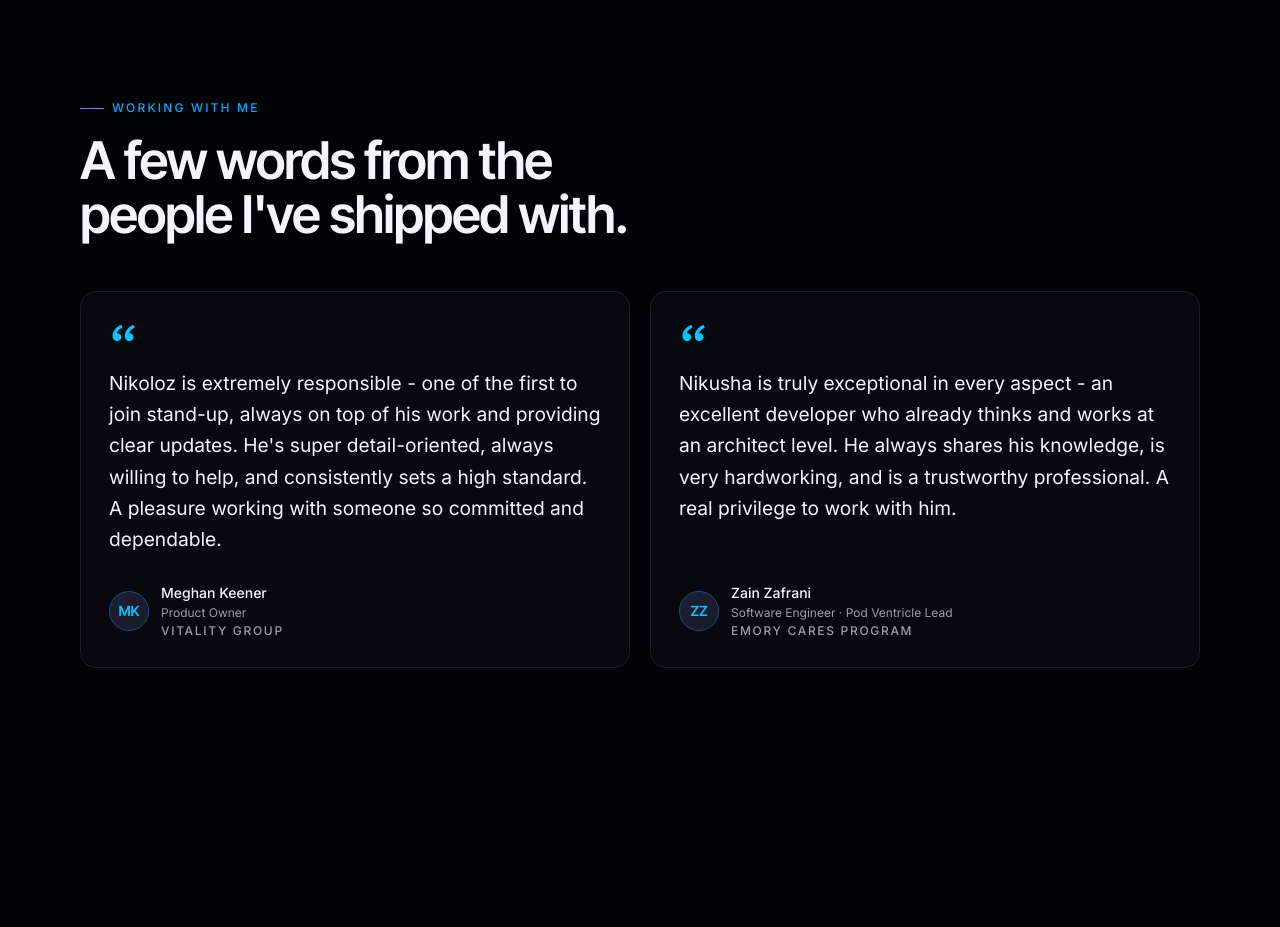
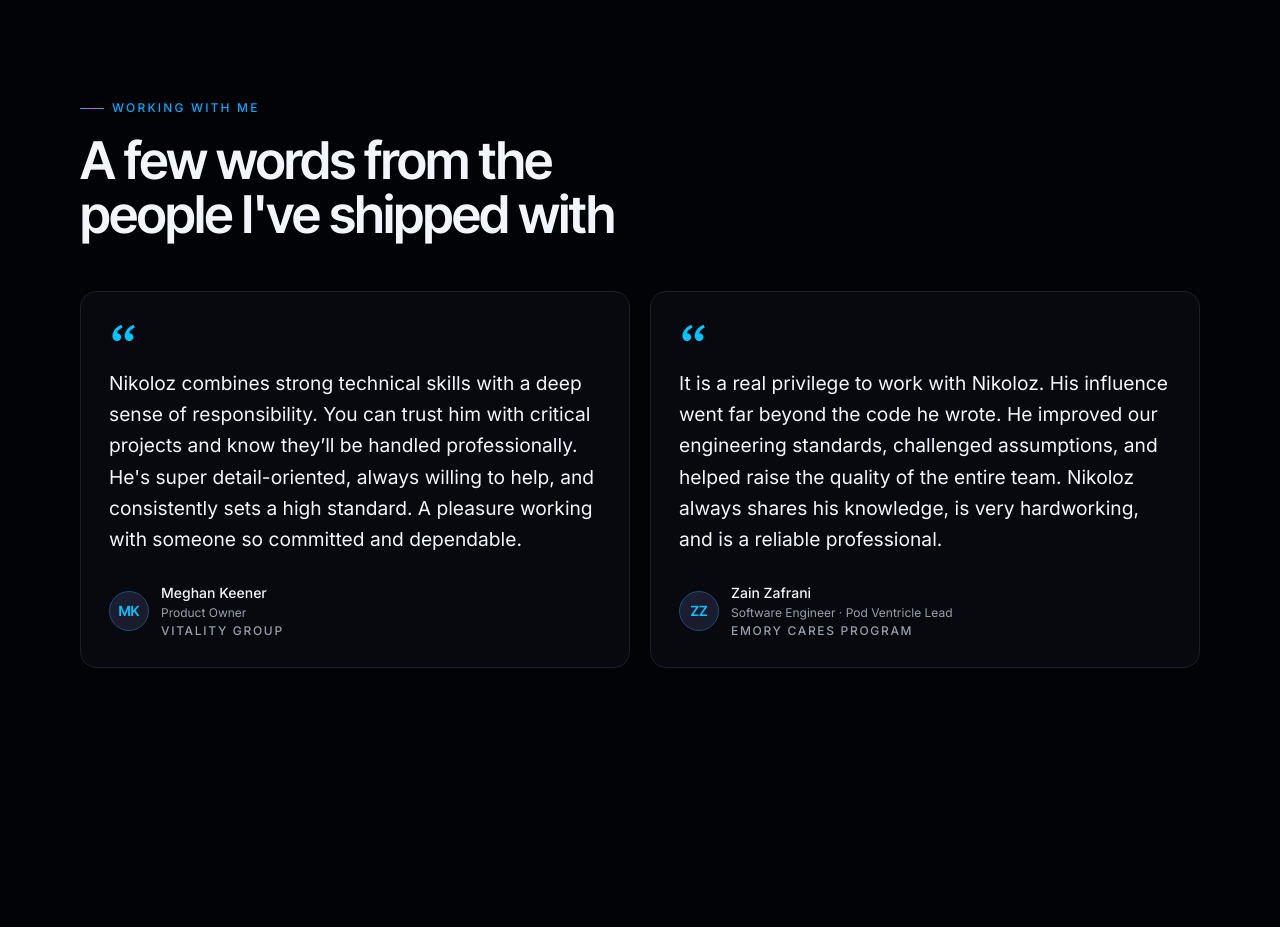
Before and after one commit to ngagua/Portfolio, an Angular app: page / in a window 1280 px wide. Shown: the part 5540-6467 px from the top of the page. Built offline with nearby package versions, Linux system fonts and the light colour scheme.

Commit message:
feat: update testimonials content for enhanced clarity and impact

```diff
--- a/src/app/sections/testimonials/testimonials.component.html
+++ b/src/app/sections/testimonials/testimonials.component.html
@@ -2,7 +2,7 @@
   <section id="testimonials" class="container-x section">
     <header class="max-w-[60ch]" appReveal>
       <p class="eyebrow">Working with me</p>
-      <h2 class="section-title mt-4">A few words from the people I've shipped with.</h2>
+      <h2 class="section-title mt-4">A few words from the people I've shipped with</h2>
     </header>
 
     <ul class="testimonials-grid">
--- a/src/app/shared/data/testimonials.ts
+++ b/src/app/shared/data/testimonials.ts
@@ -9,7 +9,7 @@ export interface Testimonial {
 export const testimonials: Testimonial[] = [
   {
     quote:
-      "Nikoloz is extremely responsible - one of the first to join stand-up, always on top of his work and providing clear updates. He's super detail-oriented, always willing to help, and consistently sets a high standard. A pleasure working with someone so committed and dependable.",
+      "Nikoloz combines strong technical skills with a deep sense of responsibility. You can trust him with critical projects and know they’ll be handled professionally. He's super detail-oriented, always willing to help, and consistently sets a high standard. A pleasure working with someone so committed and dependable.",
     authorName: 'Meghan Keener',
     authorRole: 'Product Owner',
     authorContext: 'Vitality Group',
@@ -17,7 +17,7 @@ export const testimonials: Testimonial[] = [
   },
   {
     quote:
-      'Nikusha is truly exceptional in every aspect - an excellent developer who already thinks and works at an architect level. He always shares his knowledge, is very hardworking, and is a trustworthy professional. A real privilege to work with him.',
+      'It is a real privilege to work with Nikoloz. His influence went far beyond the code he wrote. He improved our engineering standards, challenged assumptions, and helped raise the quality of the entire team. Nikoloz always shares his knowledge, is very hardworking, and is a reliable professional.',
     authorName: 'Zain Zafrani',
     authorRole: 'Software Engineer · Pod Ventricle Lead',
     authorContext: 'Emory CARES Program',
```
